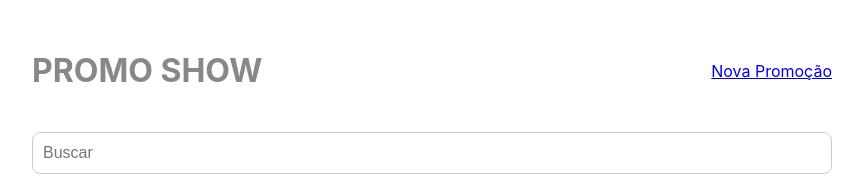
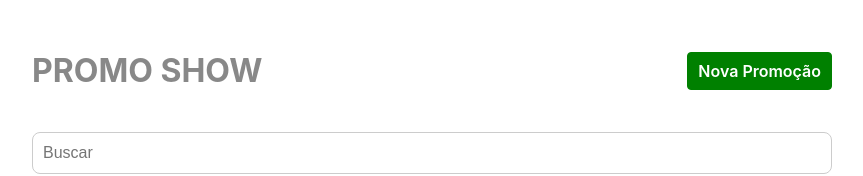
Before and after one commit to helder-barbosa/reactjs-gatry, a React (Create React App) app: page / in a window 1280 px wide. Shown: the top 176 px of the page, without its empty margins (208-1071 px from the left). Built offline with nearby package versions, Linux system fonts and the light colour scheme; no server answers.

Commit message:
feature-12: component with button themes

```diff
--- a/src/components/Promotion/Card/Card.css
+++ b/src/components/Promotion/Card/Card.css
@@ -50,20 +50,7 @@
   white-space: nowrap;
 }
 
-.promotion-card__link {
-  border: 1px solid #3498db;
-  border-radius: 4px;
-  color: #3498db;
-  text-decoration: none;
-  padding: 8px 10px;
-  white-space: nowrap;
-}
 
 .promotion-card__edit-button{
-  border: 1px solid #3498db;
-  border-radius: 4px;
-  color: #3498db;
-  text-decoration: none;
-  padding: 8px 10px;
   margin-left: 10px;
 }
--- a/src/components/Promotion/Card/Card.js
+++ b/src/components/Promotion/Card/Card.js
@@ -1,6 +1,7 @@
 import React from 'react'
 import { Link } from 'react-router-dom'
 import './Card.css'
+import UIButton from 'components/UI/Button/Button'
 
 const PromotionCard = ({ promotion, onClickComments }) =>(
 
@@ -16,10 +17,18 @@
             {promotion.comments.length}
             {promotion.comments.length > 1 ? ' Comentários': ' Comentário'}
           </button>
-          <a href={promotion.url}
+          <UIButton
+            href={promotion.url}
+            component="a"
             target="_blank" rel="noopener noreferrer"
-            className='promotion-card__link'>Ir Para o Site</a>
-          <Link to={`/edit/${promotion.id}`} className="promotion-card__edit-button">Editar</Link>
+            >Ir Para o Site
+          </UIButton>
+          <UIButton
+            component={Link}
+            to={`/edit/${promotion.id}`}
+            className="promotion-card__edit-button"
+            >Editar
+          </UIButton>
           </footer>
       </div>
     </div>
--- a/src/components/Promotion/Form/Form.js
+++ b/src/components/Promotion/Form/Form.js
@@ -5,6 +5,7 @@
 import { Formik, Form } from 'formik'
 import Field from 'components/Form/Field/Field'
 import schema from './schema'
+import UIButton from 'components/UI/Button/Button'
 
 const initialValue = {
   title: "",
@@ -72,7 +73,7 @@
                   <Field name="price" type="number" step=",01" label={'Preço'} />
                 </div>
                 <div>
-                  <button type="submit">Salvar</button>
+                  <UIButton component="button" type="submit">Salvar</UIButton>
                 </div>
               </Form>
             )} />
--- a/src/components/Promotion/Search/Search.js
+++ b/src/components/Promotion/Search/Search.js
@@ -1,10 +1,10 @@
 import React, { useState, useEffect, useRef } from 'react'
-import axios from 'axios'
 import PromotionList from '../List/List'
 import { Link } from 'react-router-dom'
 import './Search.css'
 import useAPI from 'components/utils/useAPI'
 import UIInfiniteScroll from 'components/UI/InfiniteScroll/InfiniteScroll'
+import UIButton from 'components/UI/Button/Button'
 
 const baseParams = {
   _embed: 'comments',
@@ -63,7 +63,7 @@
     <div className="promotion-search">
       <header className="promotion-search__header">
         <h1>Promo Show</h1>
-        <Link to="/create">Nova Promoção</Link>
+        <UIButton component={Link} to="/create" theme="contained-green">Nova Promoção</UIButton>
       </header>
       <input
         className="promotion-search__input"
--- /dev/null
+++ b/src/components/UI/Button/Button.css
@@ -0,0 +1,19 @@
+.ui-button{
+  border-radius: 4px;
+  text-decoration: none;
+  padding: 8px 10px;
+  white-space: nowrap;
+  background-color: unset;
+}
+
+.ui-button--bordered-blue {
+  color: #3498db;
+  border: 1px solid currentColor;
+}
+
+.ui-button--contained-green {
+  color: #fff;
+  background-color: green;
+  border: 1px solid green;
+  font-weight: 600;
+}
--- /dev/null
+++ b/src/components/UI/Button/Button.js
@@ -0,0 +1,23 @@
+import React from 'react'
+import './Button.css'
+
+const UIButton = ({
+  children,
+  className,
+  component: Component,
+  theme,
+  ...restProps
+}) => {
+
+  return (
+    <Component className={`ui-button ui-button--${theme} ${className}`} {...restProps}>{children}</Component>
+  )
+}
+
+UIButton.defaultProps = {
+  component: 'a',
+  className: '',
+  theme: 'bordered-blue',
+}
+
+export default UIButton
```
